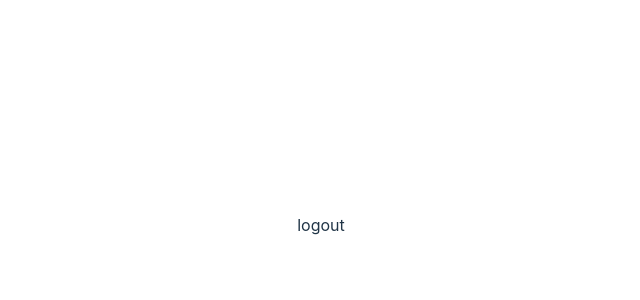
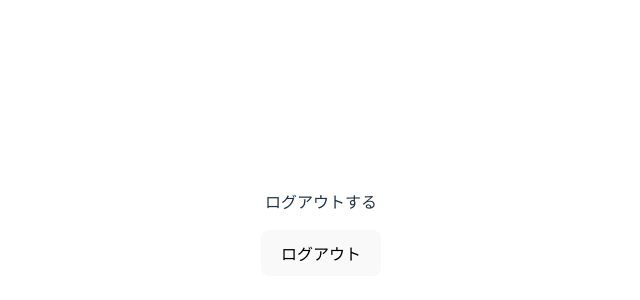
Before and after one commit to 0123takaokeita/blog_with_react_and_firebase, a React (Vite) app: page /logout in a window 1280 px wide. Shown: the part 200-500 px from the top of the page, without its empty margins (319-959 px from the left). Built offline with nearby package versions, Linux system fonts and the light colour scheme.

Commit message:
feat: logout 機能追加

```diff
--- a/src/App.tsx
+++ b/src/App.tsx
@@ -18,7 +18,7 @@ function App(){
         <Route path="/" element={<Home /> }> </Route>
         <Route path="/createpost" element={<CreatePost /> }> </Route>
         <Route path="/login" element={<Login setIsAuth={ setIsAuth } /> }> </Route>
-        <Route path="/logout" element={<Logout /> }> </Route>
+        <Route path="/logout" element={<Logout setIsAuth={ setIsAuth } /> }> </Route>
       </Routes>
     </Router>
   )
--- a/src/components/Logout.tsx
+++ b/src/components/Logout.tsx
@@ -1,5 +1,33 @@
-const logout = () => {
-  return <div>logout</div>
+import React from "react";
+import { signOut } from "firebase/auth";
+import { auth } from "../firebase";
+import { useNavigate } from 'react-router-dom';
+
+type loginProps = {
+  setIsAuth: React.Dispatch<React.SetStateAction<boolean>>
+}
+
+const Logout = ({ setIsAuth }: loginProps ) => {
+  const navigate = useNavigate();
+
+  const logoutwWithGoogle = () => {
+    signOut(auth)
+    .then(() => {
+      console.warn('success!!')
+      localStorage.clear()
+      setIsAuth(false)
+      navigate("/login")
+    }) .catch((error) => {
+      console.error('error', error)
+    });
 };
 
-export default logout;
+  return (
+    <div>
+      <p>ログアウトする</p>
+      <button onClick={logoutwWithGoogle} >ログアウト</button>
+    </div>
+  )
+};
+
+export default Logout;
```
